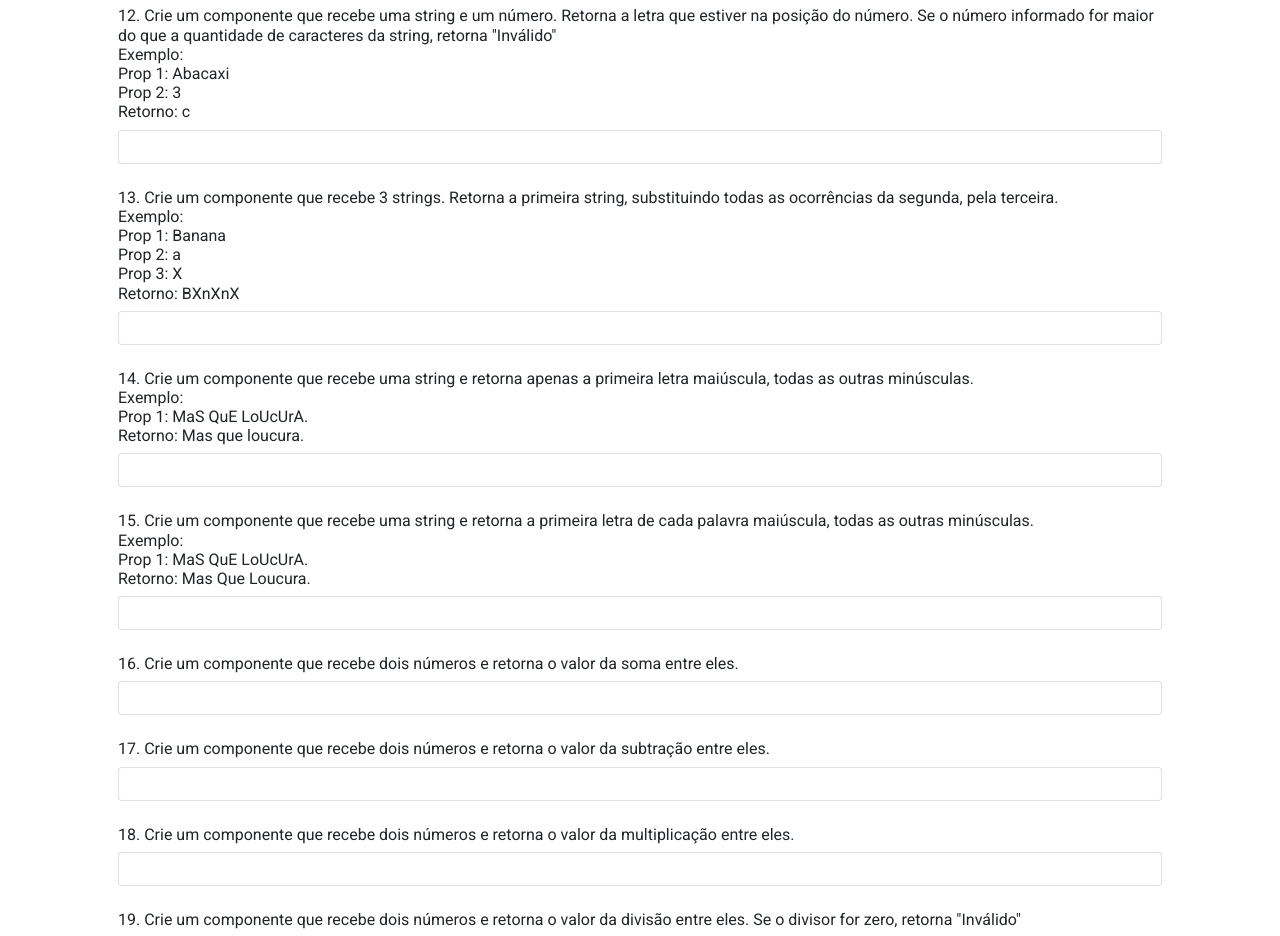
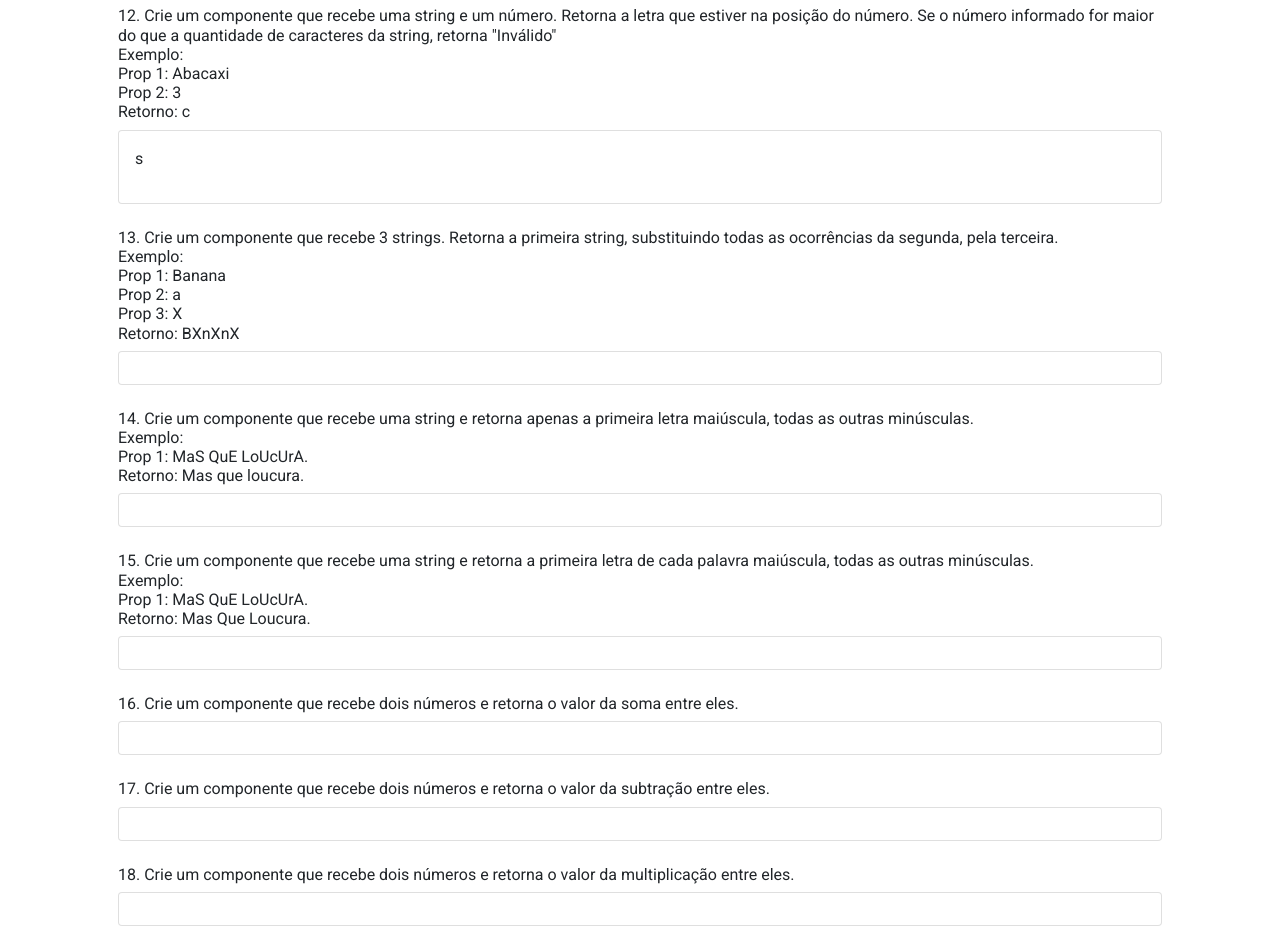
Before and after one commit to portugalv7/react-components-exercises, a React (Create React App) app: page / in a window 1280 px wide. Shown: the part 1460-2396 px from the top of the page. Built offline with nearby package versions, Linux system fonts and the light colour scheme.

Commit message:
Questão 12
12. Crie um componente que recebe uma string e um número. Retorna a letra que estiver na posição do número. Se o número informado for maior do que a quantidade de caracteres da string, retorna Inválido

```diff
--- a/src/App.tsx
+++ b/src/App.tsx
@@ -2,6 +2,7 @@ import './App.css';
 import Q1String from './components/Q1String';
 import Q2Uppercase from './components/Q2Uppercase';
 import Q3Lowercase from './components/Q3Lowercase';
+import Q12CharPosition from './components/Q12CharPosition';
 
 const App: React.FC = () => {
     return (
@@ -117,7 +118,9 @@ const App: React.FC = () => {
                 <br /> Prop 2: 3
                 <br /> Retorno: c
             </h2>
-            <div className="card p-3 mb-4">{/* Insira a resposta aqui */}</div>
+            <div className="card p-3 mb-4">
+                <Q12CharPosition text="Vinicius" position={7} />
+            </div>
 
             <h2 className="fs-6">
                 13. Crie um componente que recebe 3 strings. Retorna a primeira
--- /dev/null
+++ b/src/components/Q12CharPosition/index.tsx
@@ -0,0 +1,11 @@
+interface IQ12CharPositionProps {
+    text: string;
+    position: number;
+}
+
+const Q12CharPosition: React.FC<IQ12CharPositionProps> = ({
+    text,
+    position,
+}) => <p>{position > text.length ? 'inválido' : text.charAt(position)}</p>;
+
+export default Q12CharPosition;
```
